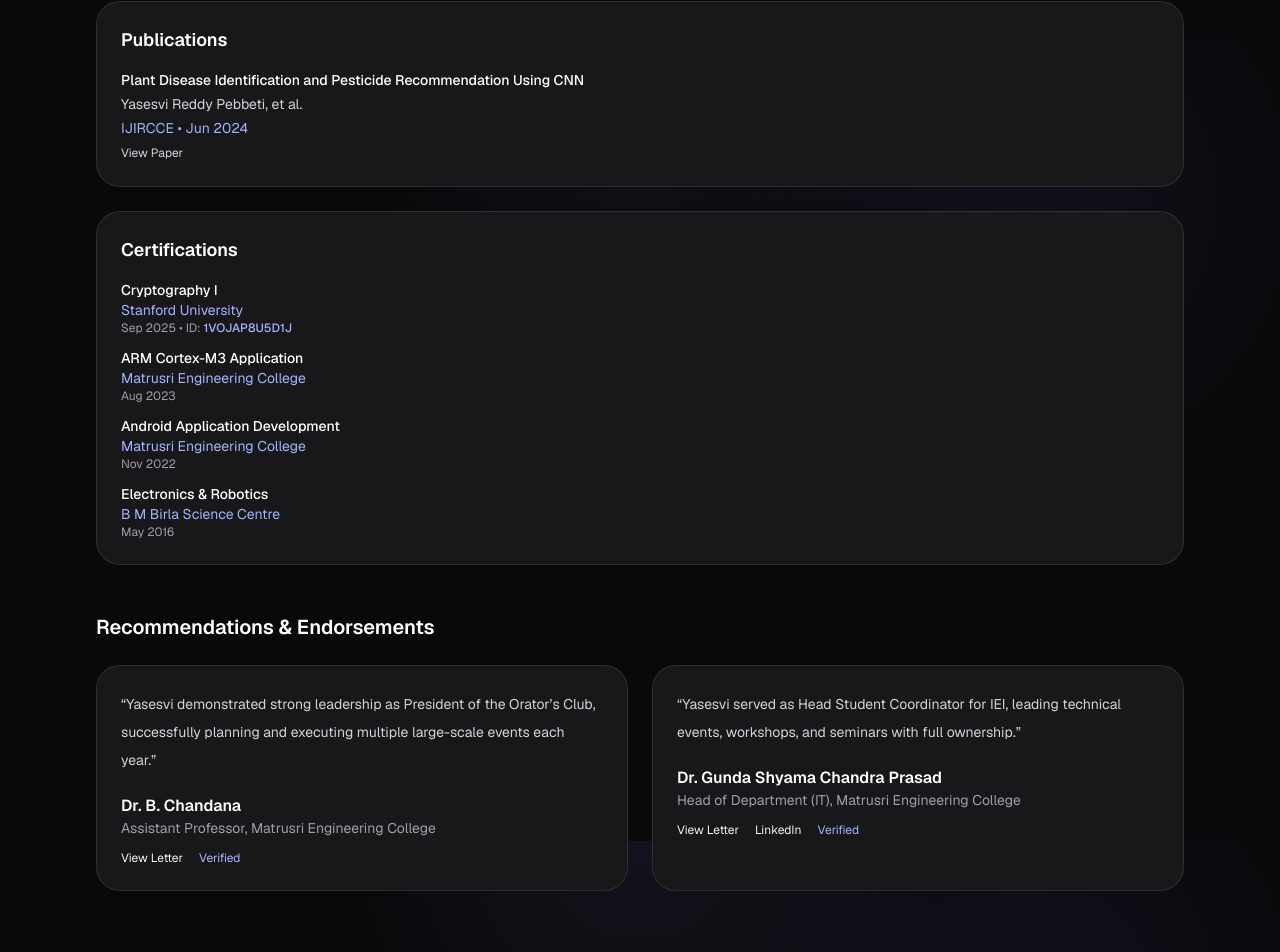
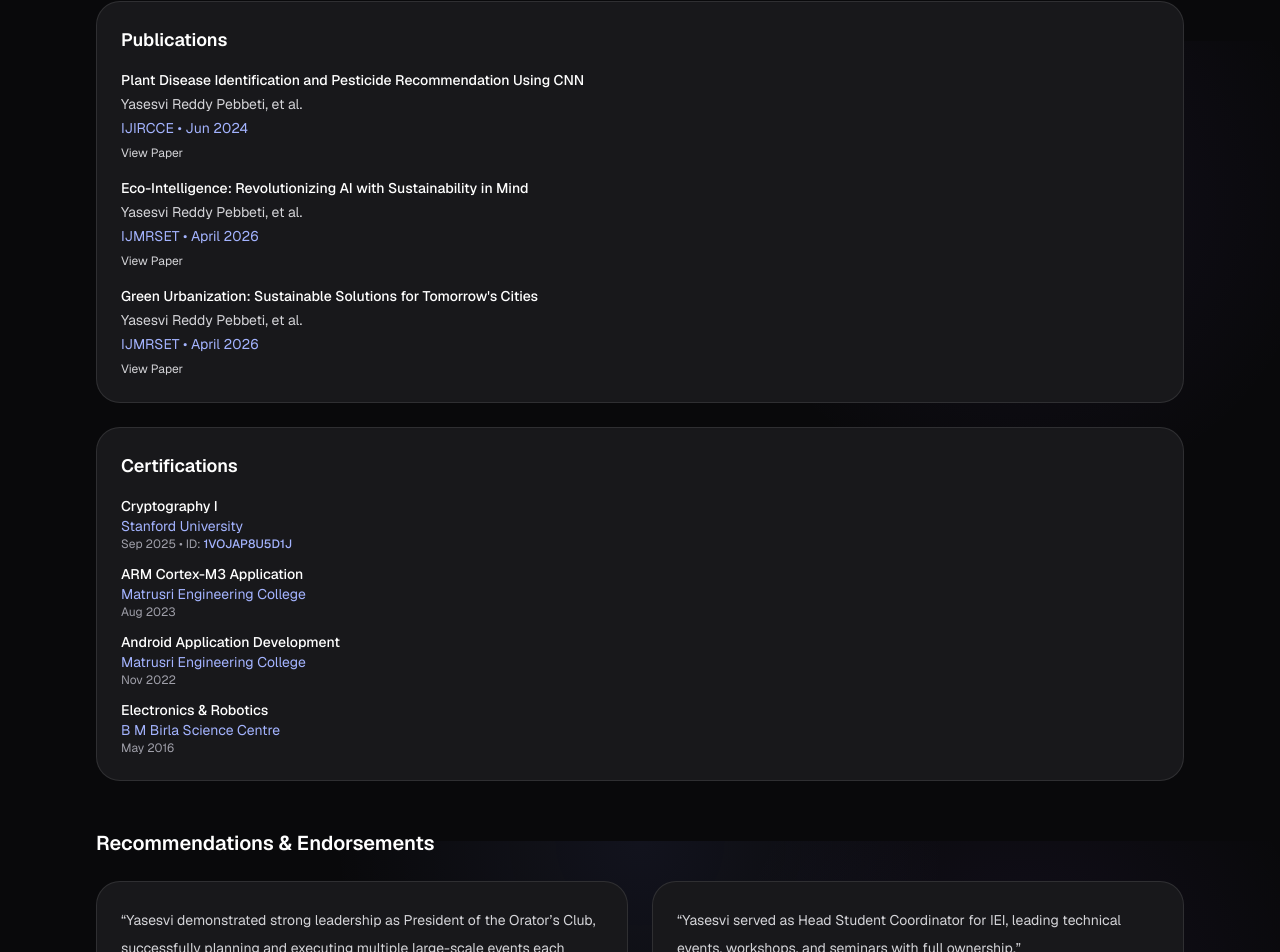
Before and after one commit to Yasesvi-Reddy-Pebbeti/yasesvireddypebbeti_portfolio_v2, a Next.js app: page / in a window 1280 px wide. Shown: the part 6359-7311 px from the top of the page. Built offline with nearby package versions, Linux system fonts and the light colour scheme.

Commit message:
updated achievements

```diff
--- a/src/components/home/AchievementsPreview.jsx
+++ b/src/components/home/AchievementsPreview.jsx
@@ -18,6 +18,22 @@ const achievements = {
       source: "IJIRCCE",
       date: "Jun 2024",
       link: "https://ijircce.com/admin/main/storage/app/pdf/fGL5m6R2DNR1KNtQXtOMoDHYgRVmmjgHQXTa2g1p.pdf",
+      type: "Journal Publication",
+    },
+    {
+      title: "Eco-Intelligence: Revolutionizing AI with Sustainability in Mind",
+      authors: "Yasesvi Reddy Pebbeti, et al.",
+      source: "IJMRSET",
+      date: "April 2026",
+      link: "https://www.ijmrset.com/special-issues/2026/ISGTPES-2025/23_Eco-Intelligence%20Revolutionizing%20AI%20with%20Sustainability%20in%20Mind.pdf",
+      type: "Journal Publication",
+    },
+    {
+      title: "Green Urbanization: Sustainable Solutions for Tomorrow's Cities",
+      authors: "Yasesvi Reddy Pebbeti, et al.",
+      source: "IJMRSET",
+      date: "April 2026",
+      link: "https://www.ijmrset.com/special-issues/2026/ISGTPES-2025/24_Green%20Urbanization%20Sustainable%20Solutions%20for%20Tomorrow's%20Cities.pdf",
       type: "Journal Publication",
     },
   ],
```
